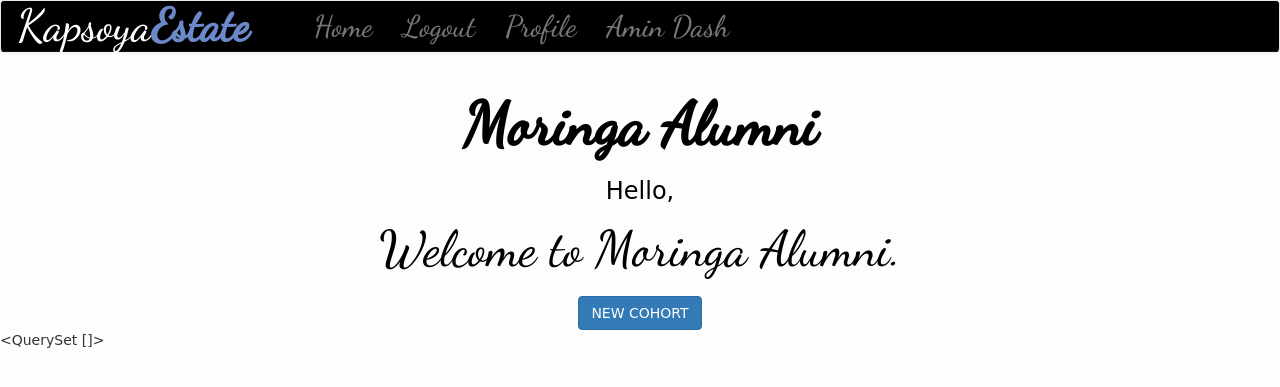
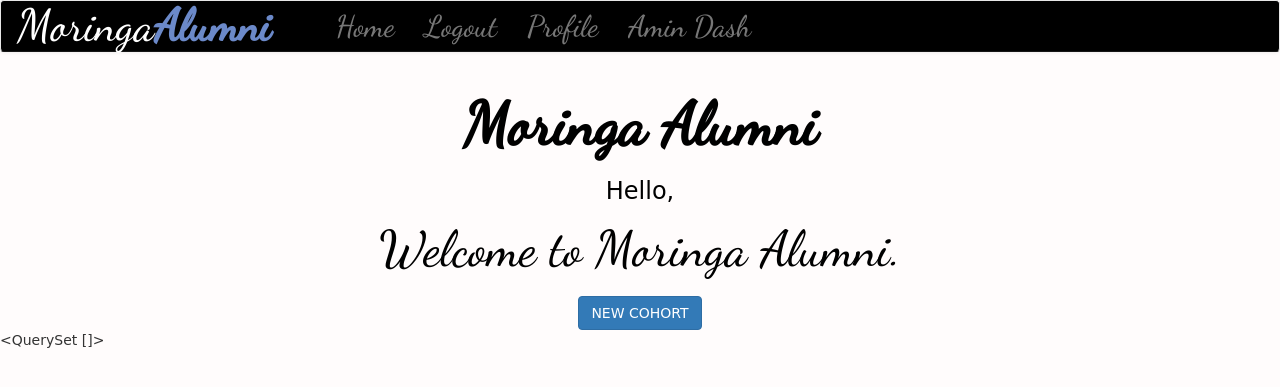
Before and after one commit to DebbieElabonga/Alumni-Platform, a Django app: page / in a window 1280 px wide. Shown: the top 387 px of the page. Run offline with Django 3.2, Linux system fonts and the light colour scheme; data that the repository does not hold is empty; some libraries are stand-ins or nearby versions.

Commit message:
change the navbar brand name

```diff
--- a/app/templates/navbar.html
+++ b/app/templates/navbar.html
@@ -96,7 +96,7 @@
 <body>
 <nav class="navbar navbar-default navbar-expand-lg navbar-light">
 	<div class="navbar-header">
-		<a class="navbar-brand" href="#" style="font-size: 45px; font-family: 'Dancing Script', cursive;">Kapsoya<b>Estate</b></a>
+		<a class="navbar-brand" href="#" style="font-size: 45px; font-family: 'Dancing Script', cursive;">Moringa<b>Alumni</b></a>
 		<button type="button" data-target="#navbarCollapse" data-toggle="collapse" class="navbar-toggle">
 			<span class="navbar-toggler-icon"></span>
 			<span class="icon-bar"></span>
```
